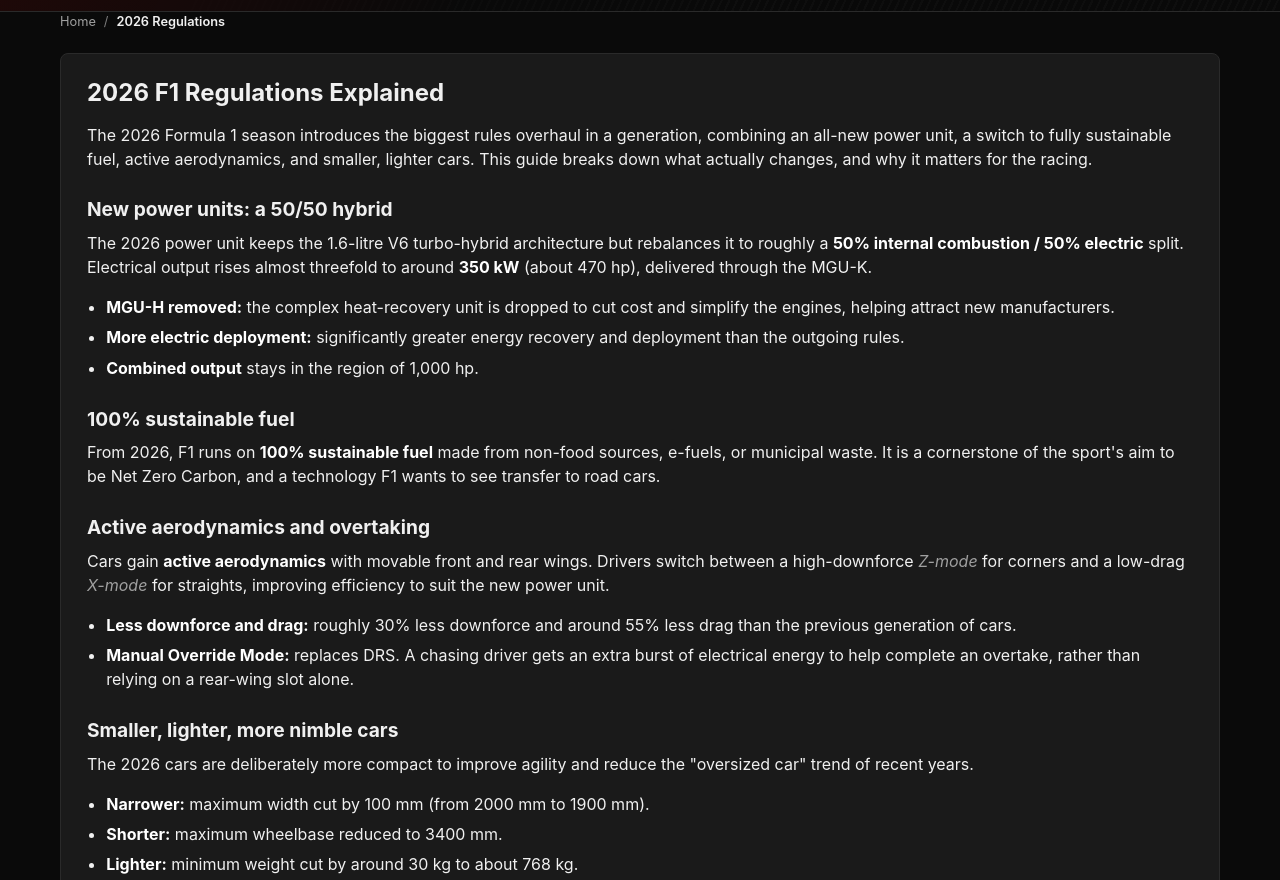
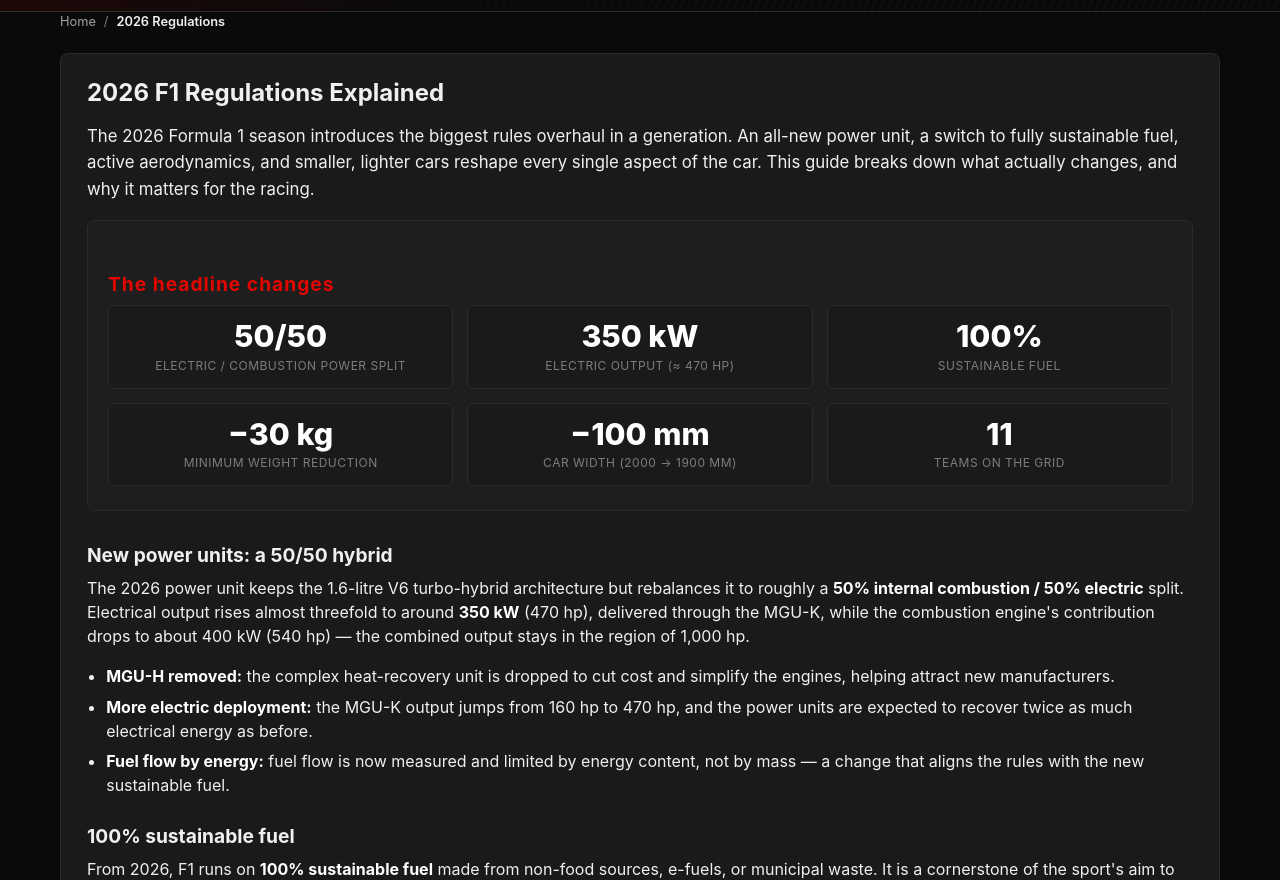
Before and after one commit to srx1980/f1-dashboard, a plain HTML site: page 2026-regulations.html in a window 1280 px wide. Shown: the part 61-941 px from the top of the page. Drawn offline with Linux system fonts and the light colour scheme.

Commit message:
Revamp 2026 regulations page: fix facts, add headline-changes grid, expand content
Corrections (verified against Wikipedia/FIA sources):
- Downforce reduction: 15% (not 30%) — FIA revised from original 40%+ proposal
- Removed unverified '55% less drag' claim (no source found)
- Added combustion engine output drop: 850hp → 540hp (400 kW)
- Added MGU-K specific numbers: 160 hp → 470 hp
- Added wheelbase base figure: 3600 mm → 3400 mm
- Added tyre width reductions: front -25mm, rear -30mm

New content:
- Headline-changes grid with 6 key stat cards (50/50, 350kW, 100%, -30kg, -100mm, 11 teams)
- Fuel flow now measured by energy content, not mass
- Net Zero Carbon by 2030 goal mentioned
- X-mode/Z-mode explained with corner-mode/straight-mode terminology
- ~2 sec/lap slower than 2022-2025 cars
- Reduced ground-effect floor (porpoising fix)
- Manual Override deployment rules (within 1 second, like old DRS)
- Honda → Aston Martin (works partnership)
- Ford → Red Bull (returns after 20+ years)
- Updated sources to Wikipedia (F1.com article URLs were 404)

Presentation:
- .regs__lede intro paragraph (larger, dim text)
- .regs__key grid with 6 stat cards (responsive: 3-col → 2-col → 1-col)
- Max-width 820px for readability
- Section heading 'Active aerodynamics: X-mode and Z-mode' for clarity

```diff
--- a/2026-regulations.html
+++ b/2026-regulations.html
@@ -94,45 +94,87 @@
 
       <article class="card prose">
         <h1>2026 F1 Regulations Explained</h1>
-        <p>The 2026 Formula 1 season introduces the biggest rules overhaul in a generation, combining an all-new power unit, a switch to fully sustainable fuel, active aerodynamics, and smaller, lighter cars. This guide breaks down what actually changes, and why it matters for the racing.</p>
+        <p class="regs__lede">The 2026 Formula 1 season introduces the biggest rules overhaul in a generation. An all-new power unit, a switch to fully sustainable fuel, active aerodynamics, and smaller, lighter cars reshape every single aspect of the car. This guide breaks down what actually changes, and why it matters for the racing.</p>
+
+        <div class="regs__key">
+          <h2 class="regs__key-title">The headline changes</h2>
+          <div class="regs__key-grid">
+            <div class="regs__key-item">
+              <span class="regs__key-num">50/50</span>
+              <span class="regs__key-label">Electric / combustion power split</span>
+            </div>
+            <div class="regs__key-item">
+              <span class="regs__key-num">350 kW</span>
+              <span class="regs__key-label">Electric output (&asymp; 470 hp)</span>
+            </div>
+            <div class="regs__key-item">
+              <span class="regs__key-num">100%</span>
+              <span class="regs__key-label">Sustainable fuel</span>
+            </div>
+            <div class="regs__key-item">
+              <span class="regs__key-num">&minus;30 kg</span>
+              <span class="regs__key-label">Minimum weight reduction</span>
+            </div>
+            <div class="regs__key-item">
+              <span class="regs__key-num">&minus;100 mm</span>
+              <span class="regs__key-label">Car width (2000 &rarr; 1900 mm)</span>
+            </div>
+            <div class="regs__key-item">
+              <span class="regs__key-num">11</span>
+              <span class="regs__key-label">Teams on the grid</span>
+            </div>
+          </div>
+        </div>
 
         <h2>New power units: a 50/50 hybrid</h2>
-        <p>The 2026 power unit keeps the 1.6-litre V6 turbo-hybrid architecture but rebalances it to roughly a <strong>50% internal combustion / 50% electric</strong> split. Electrical output rises almost threefold to around <strong>350 kW</strong> (about 470 hp), delivered through the MGU-K.</p>
+        <p>The 2026 power unit keeps the 1.6-litre V6 turbo-hybrid architecture but rebalances it to roughly a <strong>50% internal combustion / 50% electric</strong> split. Electrical output rises almost threefold to around <strong>350 kW</strong> (470 hp), delivered through the MGU-K, while the combustion engine's contribution drops to about 400 kW (540 hp) &mdash; the combined output stays in the region of 1,000 hp.</p>
         <ul>
           <li><strong>MGU-H removed:</strong> the complex heat-recovery unit is dropped to cut cost and simplify the engines, helping attract new manufacturers.</li>
-          <li><strong>More electric deployment:</strong> significantly greater energy recovery and deployment than the outgoing rules.</li>
-          <li><strong>Combined output</strong> stays in the region of 1,000 hp.</li>
+          <li><strong>More electric deployment:</strong> the MGU-K output jumps from 160 hp to 470 hp, and the power units are expected to recover twice as much electrical energy as before.</li>
+          <li><strong>Fuel flow by energy:</strong> fuel flow is now measured and limited by energy content, not by mass &mdash; a change that aligns the rules with the new sustainable fuel.</li>
         </ul>
 
         <h2>100% sustainable fuel</h2>
-        <p>From 2026, F1 runs on <strong>100% sustainable fuel</strong> made from non-food sources, e-fuels, or municipal waste. It is a cornerstone of the sport's aim to be Net Zero Carbon, and a technology F1 wants to see transfer to road cars.</p>
+        <p>From 2026, F1 runs on <strong>100% sustainable fuel</strong> made from non-food sources, e-fuels, or municipal waste. It is a cornerstone of the sport's aim to be Net Zero Carbon by 2030, and a technology F1 wants to see transfer to road cars.</p>
 
-        <h2>Active aerodynamics and overtaking</h2>
-        <p>Cars gain <strong>active aerodynamics</strong> with movable front and rear wings. Drivers switch between a high-downforce <em>Z-mode</em> for corners and a low-drag <em>X-mode</em> for straights, improving efficiency to suit the new power unit.</p>
+        <h2>Active aerodynamics: X-mode and Z-mode</h2>
+        <p>Cars gain <strong>active aerodynamics</strong> with movable front and rear wings &mdash; a first for Formula 1. Drivers switch between two configurations:</p>
         <ul>
-          <li><strong>Less downforce and drag:</strong> roughly 30% less downforce and around 55% less drag than the previous generation of cars.</li>
-          <li><strong>Manual Override Mode:</strong> replaces DRS. A chasing driver gets an extra burst of electrical energy to help complete an overtake, rather than relying on a rear-wing slot alone.</li>
+          <li><strong>Z-mode (corner mode):</strong> wings in their upright, closed position, generating maximum downforce for cornering grip.</li>
+          <li><strong>X-mode (straight mode):</strong> wings rotate to a flat, open position, trading downforce for a big reduction in drag and higher top speed.</li>
+        </ul>
+        <p>The FIA confirmed a downforce reduction of around <strong>15%</strong> compared to the 2022&ndash;2025 generation of cars &mdash; significantly less than the 40%+ originally proposed, revised for performance and safety reasons. The new cars are expected to be roughly two seconds per lap slower than their predecessors.</p>
+        <ul>
+          <li><strong>Reduced ground-effect floor:</strong> the floor is revised to ease the porpoising issues that affected the 2022&ndash;2025 cars.</li>
+          <li><strong>Manual Override Mode:</strong> replaces DRS. A chasing driver gets an extra burst of electrical energy to help complete an overtake, rather than relying on a rear-wing slot alone. Deployment is allowed when within one second of the car ahead, similar to the old DRS rules.</li>
         </ul>
 
         <h2>Smaller, lighter, more nimble cars</h2>
-        <p>The 2026 cars are deliberately more compact to improve agility and reduce the "oversized car" trend of recent years.</p>
+        <p>The 2026 cars are deliberately more compact to improve agility and reverse the "oversized car" trend of recent years.</p>
         <ul>
           <li><strong>Narrower:</strong> maximum width cut by 100 mm (from 2000 mm to 1900 mm).</li>
-          <li><strong>Shorter:</strong> maximum wheelbase reduced to 3400 mm.</li>
-          <li><strong>Lighter:</strong> minimum weight cut by around 30 kg to about 768 kg.</li>
-          <li><strong>Slimmer tyres:</strong> narrower front and rear tyres, keeping the 18-inch wheels.</li>
+          <li><strong>Shorter:</strong> maximum wheelbase reduced from 3600 mm to 3400 mm.</li>
+          <li><strong>Lighter:</strong> minimum weight cut by around 30 kg.</li>
+          <li><strong>Slimmer tyres:</strong> narrower front (&minus;25 mm) and rear (&minus;30 mm) tyres, keeping the 18-inch wheels.</li>
         </ul>
 
-        <h2>New teams and manufacturers</h2>
-        <p>The grid grows and the engine line-up changes. <a class="entity-link" href="teams/audi.html">Audi</a> enters as a works manufacturer (taking over the Sauber operation), while <a class="entity-link" href="teams/cadillac.html">Cadillac</a> joins as an 11th team. Combined with the new power-unit rules, 2026 attracts one of the most diverse manufacturer fields in modern F1 history.</p>
+        <h2>New teams and manufacturer line-up</h2>
+        <p>The grid grows to 11 teams and the engine landscape shifts significantly:</p>
+        <ul>
+          <li><strong><a class="entity-link" href="teams/audi.html">Audi</a></strong> enters as a full works manufacturer, having acquired the Sauber operation in 2024. They bring their own power unit.</li>
+          <li><strong><a class="entity-link" href="teams/cadillac.html">Cadillac</a></strong> joins as the 11th team &mdash; the first new entrant since 2016 &mdash; powered by Ferrari engines.</li>
+          <li><strong>Honda &rarr; Aston Martin:</strong> Honda, now through its Honda Racing Corporation subsidiary, ends its Red Bull partnership and becomes the exclusive works supplier for <a class="entity-link" href="teams/aston-martin.html">Aston Martin</a>.</li>
+          <li><strong>Ford &rarr; Red Bull:</strong> Ford returns to Formula 1 for the first time since 2004, partnering with <a class="entity-link" href="teams/red-bull-racing.html">Red Bull Racing</a> on their power unit programme.</li>
+        </ul>
 
         <h2>Sprint weekends</h2>
         <p>The Sprint format continues broadly as before, with a small number of race weekends featuring a shorter Saturday race that sets its own grid and awards points, separate from the main Grand Prix.</p>
 
         <h2>Sources</h2>
         <ul>
-          <li><a class="entity-link" href="https://www.formula1.com/en/latest/article/f1-explains-the-2026-regulations" rel="nofollow noopener" target="_blank">Formula1.com - 2026 regulations coverage</a></li>
-          <li><a class="entity-link" href="https://www.fia.com/" rel="nofollow noopener" target="_blank">FIA - Federation Internationale de l'Automobile</a></li>
+          <li><a class="entity-link" href="https://en.wikipedia.org/wiki/2026_Formula_One_World_Championship" rel="nofollow noopener" target="_blank">Wikipedia &mdash; 2026 Formula One World Championship</a></li>
+          <li><a class="entity-link" href="https://en.wikipedia.org/wiki/Formula_One_regulations" rel="nofollow noopener" target="_blank">Wikipedia &mdash; Formula One regulations</a></li>
+          <li><a class="entity-link" href="https://www.fia.com/" rel="nofollow noopener" target="_blank">FIA &mdash; F&eacute;d&eacute;ration Internationale de l'Automobile</a></li>
         </ul>
         <p class="section__sub">This is a fan-made summary for reference. For the definitive rules, always consult the official FIA regulations.</p>
       </article>
--- a/css/style.css
+++ b/css/style.css
@@ -782,3 +782,64 @@
 @media (max-width: 520px) {
   .stats { grid-template-columns: 1fr; }
 }
+
+
+/* ----------------------------------------------------- Regulations page --- */
+.regs { max-width: 820px; }
+.regs__lede {
+  font-size: 1.05rem;
+  line-height: 1.6;
+  color: var(--text-dim);
+  margin-bottom: 1.8em;
+}
+.regs__key {
+  background: var(--surface-2);
+  border: 1px solid var(--border);
+  border-radius: var(--radius);
+  padding: 24px 20px;
+  margin: 0 0 2em;
+}
+.regs__key-title {
+  margin: 0 0 16px;
+  font-size: 0.95rem;
+  text-transform: uppercase;
+  letter-spacing: 1px;
+  color: var(--accent);
+}
+.regs__key-grid {
+  display: grid;
+  grid-template-columns: repeat(3, 1fr);
+  gap: 14px;
+}
+.regs__key-item {
+  text-align: center;
+  padding: 14px 10px;
+  background: var(--surface);
+  border: 1px solid var(--border);
+  border-radius: var(--radius-sm);
+}
+.regs__key-num {
+  display: block;
+  font-size: clamp(1.4rem, 1rem + 1.5vw, 1.9rem);
+  font-weight: 800;
+  color: #fff;
+  line-height: 1.1;
+  margin-bottom: 4px;
+}
+.regs__key-label {
+  display: block;
+  font-size: 0.75rem;
+  color: var(--text-faint);
+  text-transform: uppercase;
+  letter-spacing: 0.5px;
+  line-height: 1.3;
+}
+
+@media (max-width: 600px) {
+  .regs__key-grid { grid-template-columns: 1fr 1fr; }
+  .regs__key-item { padding: 12px 8px; }
+}
+
+@media (max-width: 380px) {
+  .regs__key-grid { grid-template-columns: 1fr; }
+}
```
